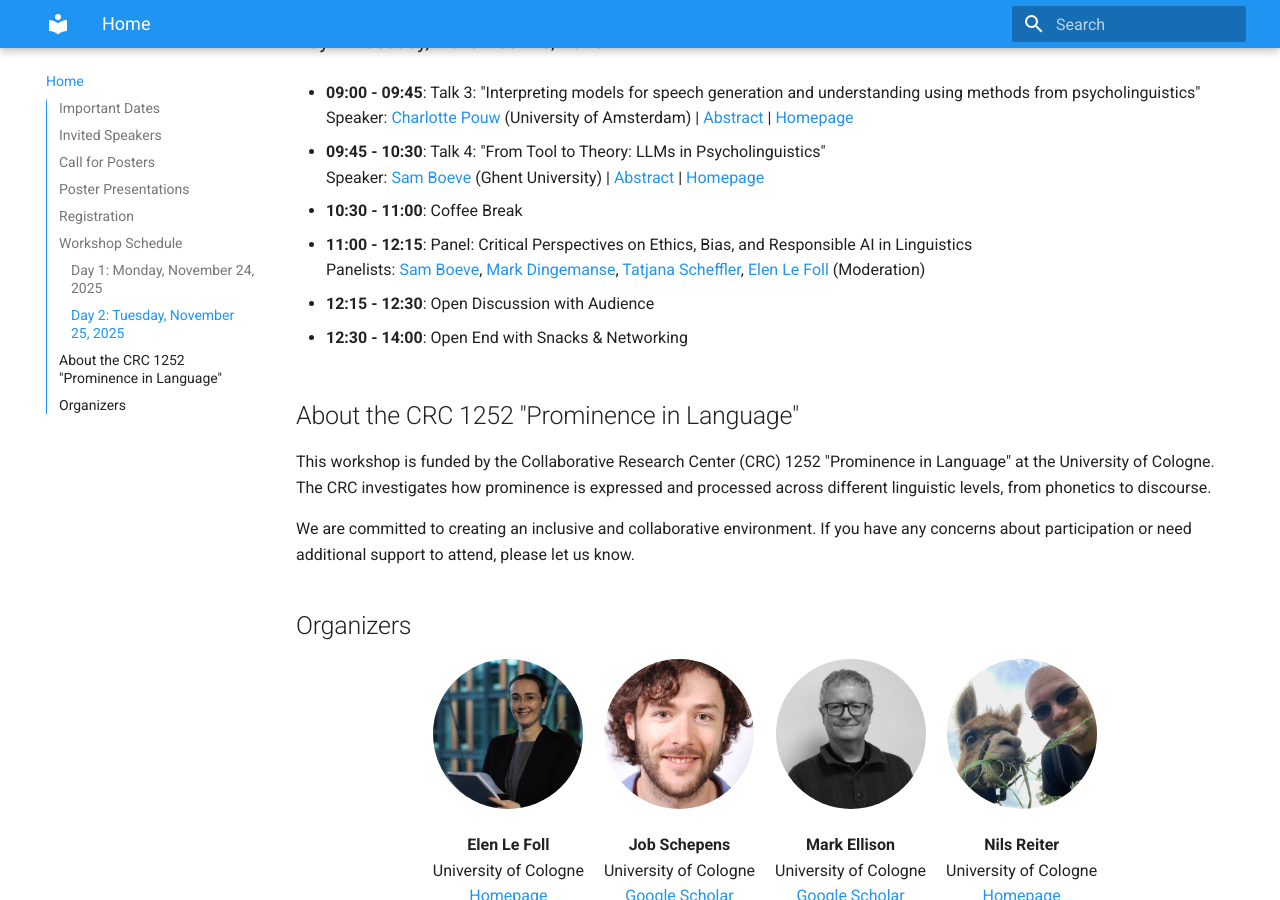
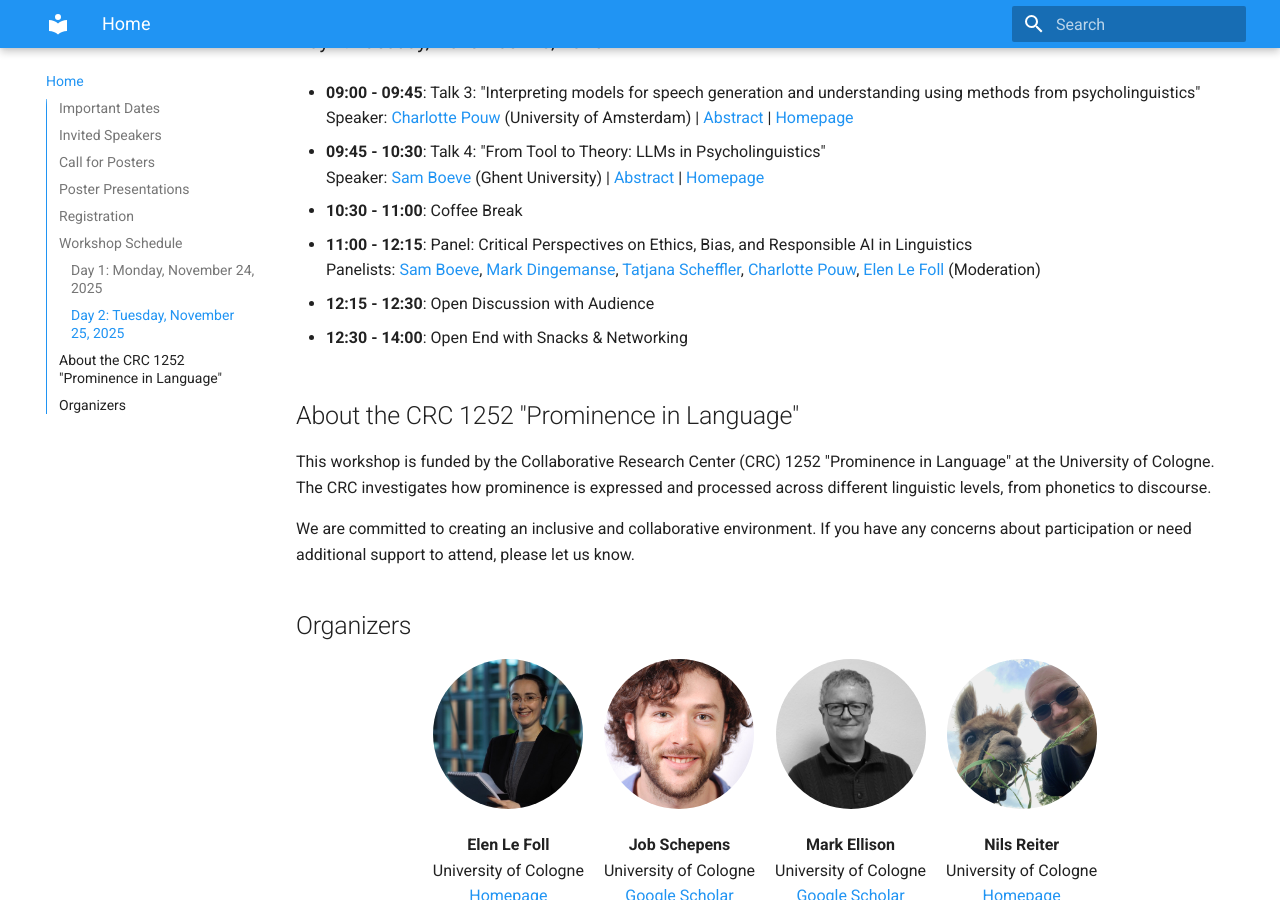
Before and after one commit to SFB1252/llm-workshop, an MkDocs documentation site: the page built from docs/index.md, in a window 1280 px wide and 900 px high, scrolled down 5136 px. Built offline with MkDocs 1.6.1 and Material for MkDocs 9.7.7, drawn with Linux system fonts in a browser that asks for light colours.

Commit message:
Update panelist information in the schedule

```diff
--- a/docs/index.md
+++ b/docs/index.md
@@ -181,7 +181,7 @@ If you encounter any issues or need assistance, please contact: job.schepens@uni
 - **10:30 - 11:00**: Coffee Break
 
 - **11:00 - 12:15**: Panel: Critical Perspectives on Ethics, Bias, and Responsible AI in Linguistics
-  Panelists: <a href="https://research.ugent.be/web/person/sam-boeve-0/en">Sam Boeve</a>, <a href="https://markdingemanse.net/">Mark Dingemanse</a>, <a href="https://tscheffler.github.io/">Tatjana Scheffler</a>, <a href="https://elenlefoll.eu/">Elen Le Foll</a> (Moderation)
+  Panelists: <a href="https://research.ugent.be/web/person/sam-boeve-0/en">Sam Boeve</a>, <a href="https://markdingemanse.net/">Mark Dingemanse</a>, <a href="https://tscheffler.github.io/">Tatjana Scheffler</a>, <a href="https://www.illc.uva.nl/People/Table/person/5440/Charlotte-Pouw">Charlotte Pouw</a>, <a href="https://elenlefoll.eu/">Elen Le Foll</a> (Moderation)
 
 - **12:15 - 12:30**: Open Discussion with Audience
 
```
